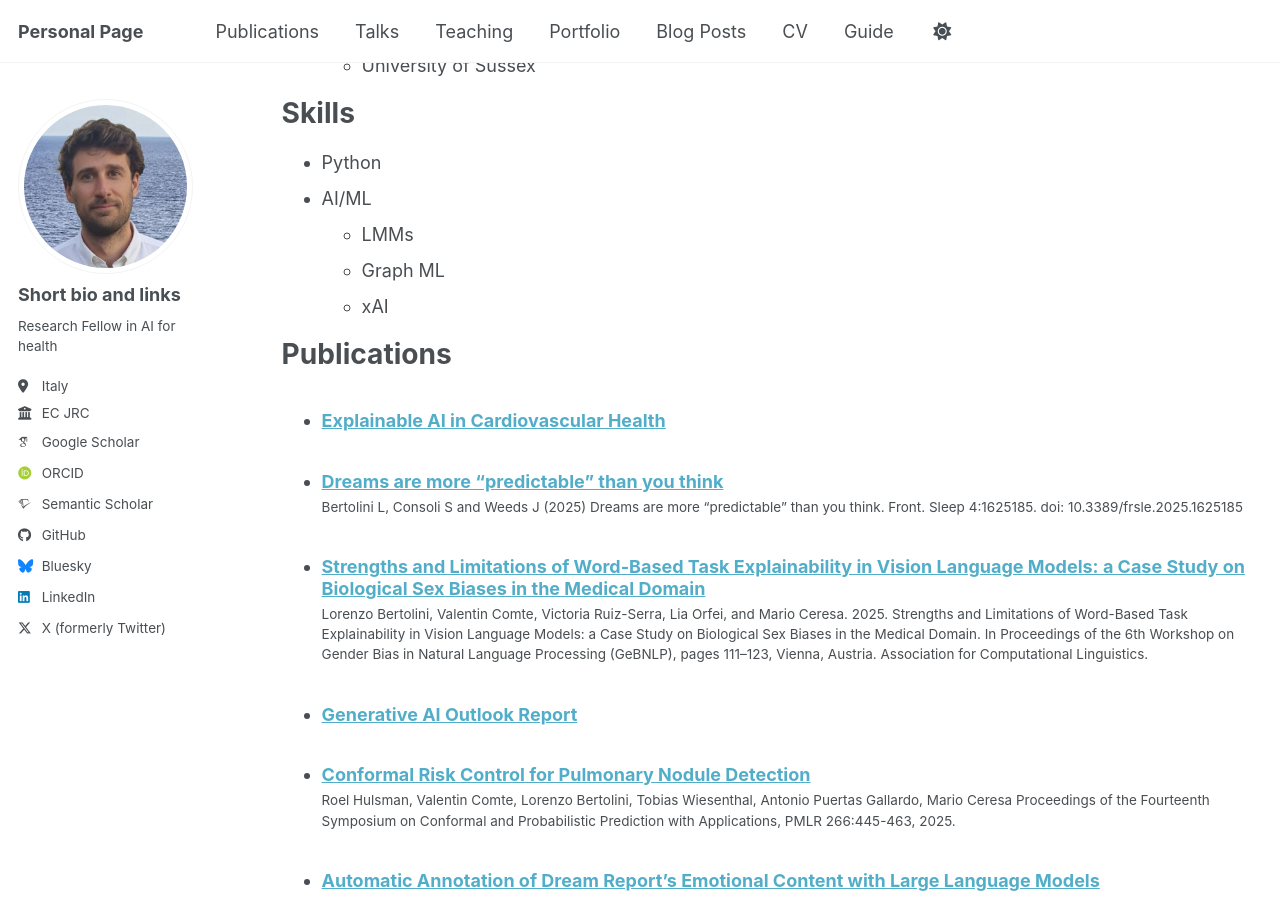
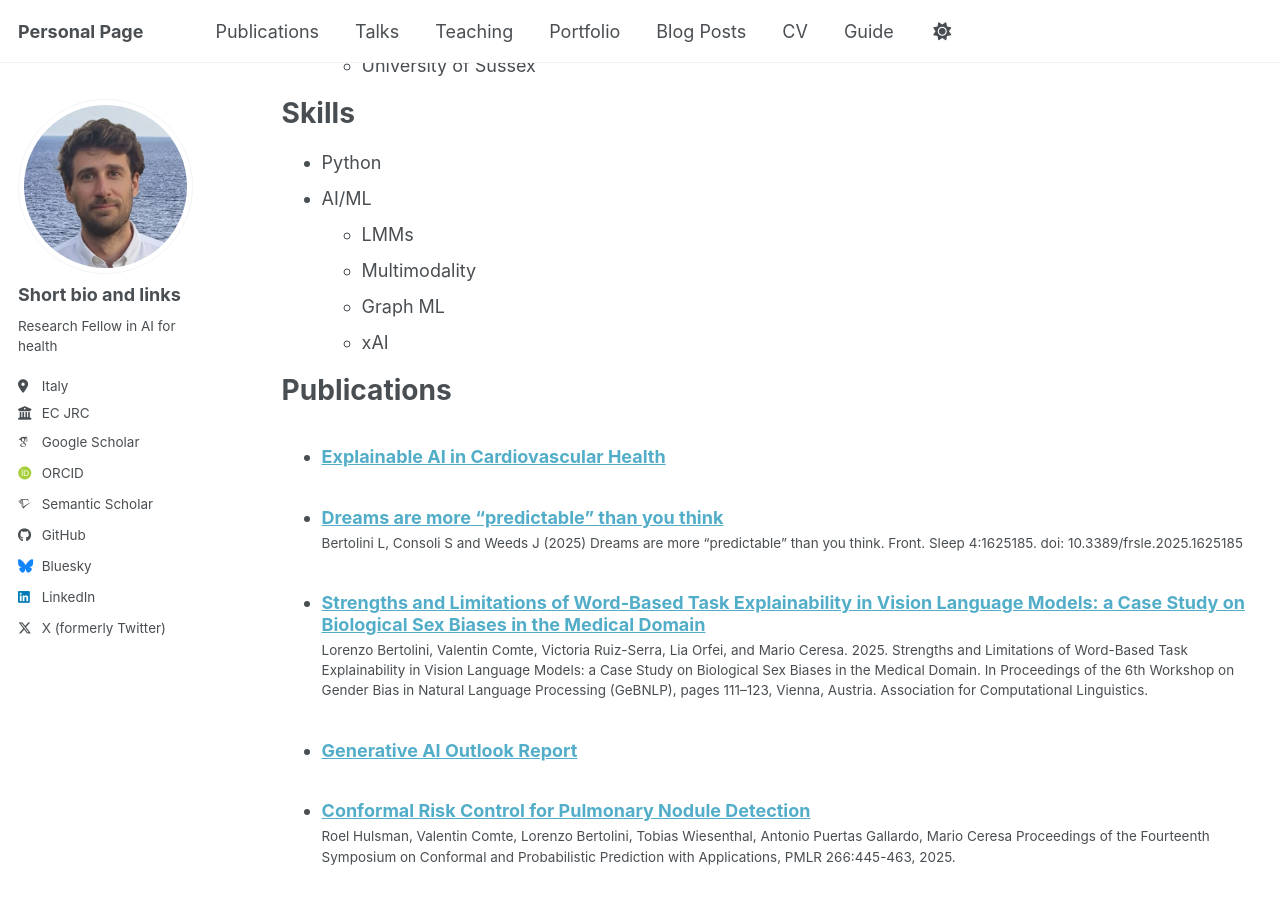
Before and after one commit to lorenzoscottb/lorenzoscottb.github.io, a Jekyll site: the page built from _pages/cv.md, in a window 1280 px wide and 900 px high, scrolled down 553 px. Built offline with Jekyll 4.4.1, drawn with Linux system fonts in a browser that asks for light colours; some web fonts are replaced; a script bundle is joined from its source files by our own code; library files that are not in the unit come from our copies.

Commit message:
Update cv.md

```diff
--- a/_pages/cv.md
+++ b/_pages/cv.md
@@ -31,6 +31,7 @@ Skills
 * Python
 * AI/ML
   * LMMs
+  * Multimodality
   * Graph ML
   * xAI
 
```
